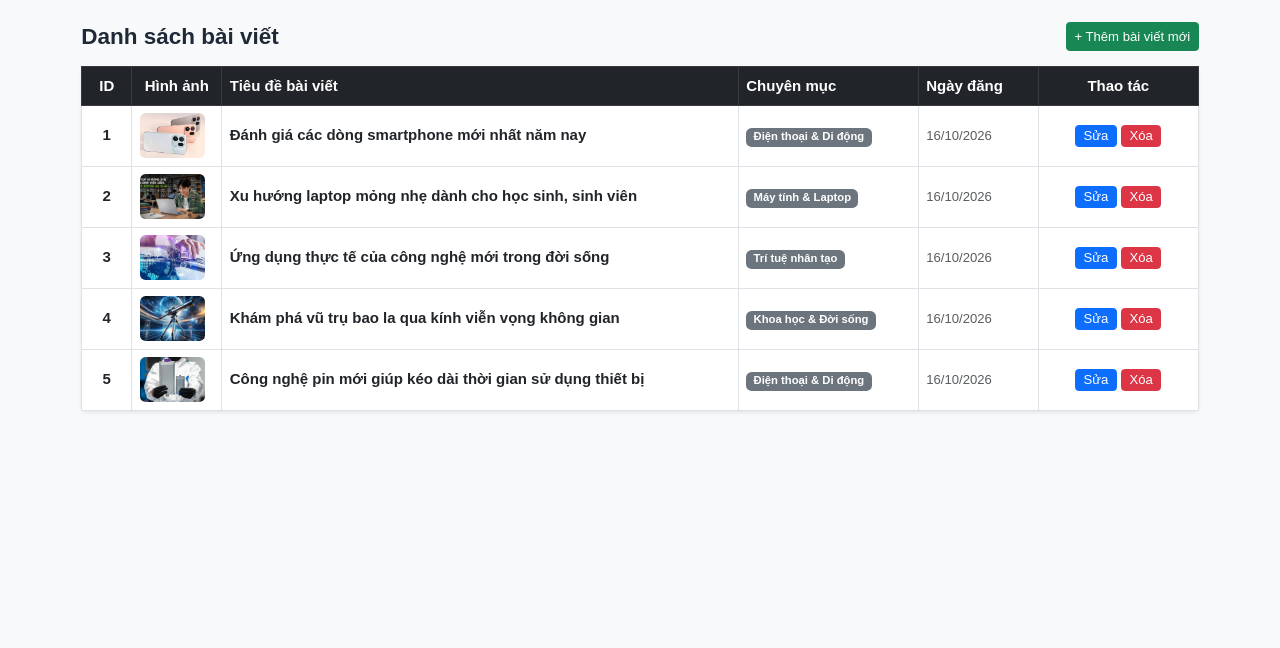
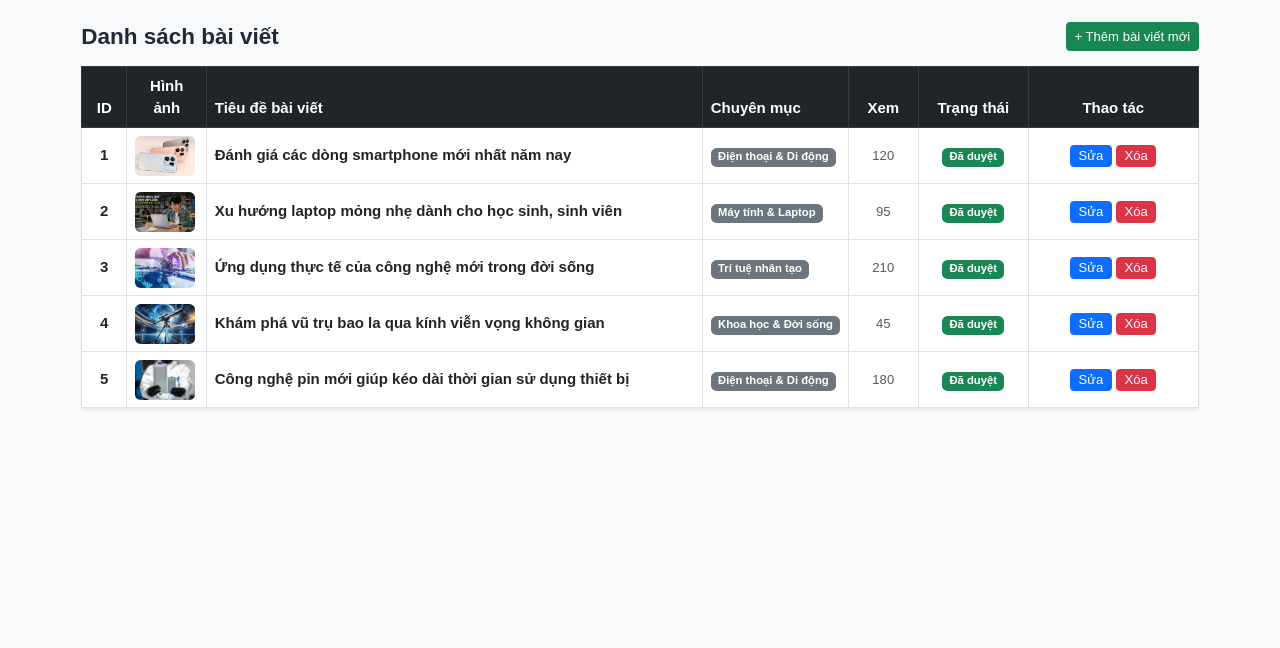
Before and after one commit to hoangsrc/25TH2507-WebTechnologyNews, a PHP site: page /admin.php in a window 1280 px wide. Shown: the part 53-701 px from the top of the page. Run offline with PHP 8.4, Linux system fonts and the light colour scheme; a user stored in the database is signed in; data comes from the database, SQL or seed files in the repository.

Commit message:
Update - Cập nhập logic đếm những lượt được bấm vào để đọc, admin kiểm duyệt nội dung do biên tập viên thêm, kiểm tra có file đúng là file có định dạng ảnh không

```diff
--- a/admin.php
+++ b/admin.php
@@ -8,9 +8,21 @@ if (!isset($_SESSION['admin'])) {
     exit();
 }
 
-// Lay vai tro hien tai
 $current_role = $_SESSION['role'] ?? 'editor';
 
+// Xu ly Duyet bai viet danh rieng cho Admin
+if (isset($_GET['approve_id']) && $current_role === 'admin') {
+    $approve_id = (int)$_GET['approve_id'];
+    if ($approve_id > 0) {
+        $stmt_app = mysqli_prepare($conn, "UPDATE posts SET status = 1 WHERE id = ?");
+        mysqli_stmt_bind_param($stmt_app, "i", $approve_id);
+        mysqli_stmt_execute($stmt_app);
+        header("Location: admin.php");
+        exit();
+    }
+}
+
+// Lay danh sach tat ca bai viet
 $sql = "SELECT posts.*, categories.name AS cat_name
         FROM posts
         JOIN categories ON posts.category_id = categories.id
@@ -59,12 +71,13 @@ $result = mysqli_query($conn, $sql);
                         <table class="table table-bordered table-hover align-middle mb-0">
                             <thead class="table-dark">
                                 <tr>
-                                    <th style="width: 50px;" class="text-center">ID</th>
-                                    <th style="width: 90px;" class="text-center">Hình ảnh</th>
+                                    <th style="width: 45px;" class="text-center">ID</th>
+                                    <th style="width: 80px;" class="text-center">Hình ảnh</th>
                                     <th>Tiêu đề bài viết</th>
-                                    <th style="width: 180px;">Chuyên mục</th>
-                                    <th style="width: 120px;">Ngày đăng</th>
-                                    <th style="width: 160px;" class="text-center">Thao tác</th>
+                                    <th style="width: 140px;">Chuyên mục</th>
+                                    <th style="width: 70px;" class="text-center">Xem</th>
+                                    <th style="width: 110px;" class="text-center">Trạng thái</th>
+                                    <th style="width: 170px;" class="text-center">Thao tác</th>
                                 </tr>
                             </thead>
                             <tbody>
@@ -74,7 +87,7 @@ $result = mysqli_query($conn, $sql);
                                             <td class="text-center fw-bold"><?= $row['id'] ?></td>
                                             <td class="text-center">
                                                 <img src="uploads/<?= !empty($row['image']) ? $row['image'] : 'default.jpg' ?>"
-                                                     alt="Thumb" class="rounded" style="width: 65px; height: 45px; object-fit: cover;"
+                                                     alt="Thumb" class="rounded" style="width: 60px; height: 40px; object-fit: cover;"
                                                      onerror="this.src='uploads/default.jpg'">
                                             </td>
                                             <td>
@@ -83,11 +96,22 @@ $result = mysqli_query($conn, $sql);
                                                 </a>
                                             </td>
                                             <td><span class="badge bg-secondary"><?= htmlspecialchars($row['cat_name']) ?></span></td>
-                                            <td class="small text-muted"><?= date('d/m/Y', strtotime($row['created_at'])) ?></td>
+                                            <td class="text-center small text-muted"><?= $row['views'] ?></td>
                                             <td class="text-center">
+                                                <?php if ($row['status'] == 1): ?>
+                                                    <span class="badge bg-success">Đã duyệt</span>
+                                                <?php else: ?>
+                                                    <span class="badge bg-warning text-dark">Chờ duyệt</span>
+                                                <?php endif; ?>
+                                            </td>
+                                            <td class="text-center">
+                                                <!-- Nut Duyet chi hien khi bai cho duyet va nguoi dung la Admin -->
+                                                <?php if ($row['status'] == 0 && $current_role === 'admin'): ?>
+                                                    <a href="admin.php?approve_id=<?= $row['id'] ?>" class="btn btn-success btn-sm py-0 px-2" title="Duyệt bài xuất bản">Duyệt</a>
+                                                <?php endif; ?>
+
                                                 <a href="edit_post.php?id=<?= $row['id'] ?>" class="btn btn-primary btn-sm py-0 px-2">Sửa</a>
 
-                                                <!-- Phân quyền hiển thị nút Xóa -->
                                                 <?php if ($current_role === 'admin'): ?>
                                                     <a href="delete_post.php?id=<?= $row['id'] ?>"
                                                        onclick="return confirm('Bạn có chắc chắn muốn xóa bài viết này không?');"
@@ -100,7 +124,7 @@ $result = mysqli_query($conn, $sql);
                                     <?php endwhile; ?>
                                 <?php else: ?>
                                     <tr>
-                                        <td colspan="6" class="text-center py-4 text-muted">Chưa có bài viết nào.</td>
+                                        <td colspan="7" class="text-center py-4 text-muted">Chưa có bài viết nào.</td>
                                     </tr>
                                 <?php endif; ?>
                             </tbody>
@@ -113,7 +137,7 @@ $result = mysqli_query($conn, $sql);
 
     <footer class="site-footer py-3 text-center border-top">
         <div class="container small text-muted">
-            Hệ thống quản trị tin tức công nghệ &copy; 2026
+            Hệ thống quản trị tin tức công nghệ&copy; 2026
         </div>
     </footer>
 
```
Also changed, not shown: add_post.php (+33 -19 lines), detail.php (+8 -0 lines), index.php (+27 -28 lines), uploads/1792479480_claudeopus.jpg (added).
